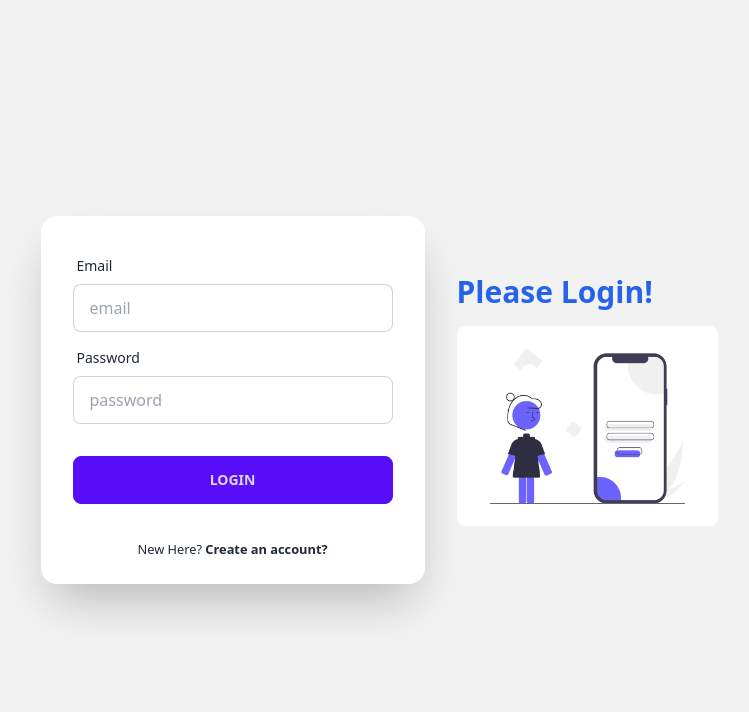
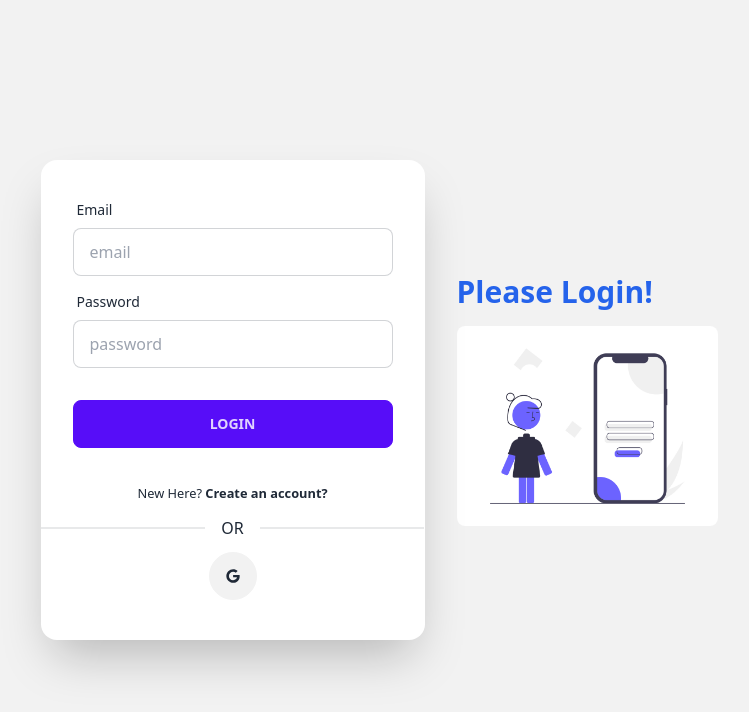
Before and after one commit to tuhin360/sutter-camp-client, a React (Vite) app: page /login in a window 1280 px wide. Shown: the top 712 px of the page, without its empty margins (269-1018 px from the left). Built offline with nearby package versions, Linux system fonts and the light colour scheme; no server answers.

Commit message:
social login added

```diff
--- a/src/pages/Home/PopularClass/PopularClass.jsx
+++ b/src/pages/Home/PopularClass/PopularClass.jsx
@@ -16,6 +16,11 @@ const PopularClass = () => {
         <h2 className="text-center font-bold text-4xl mt-20 mb-8 text-slate-600">
           Popular Class
         </h2>
+        <p className="text-center mb-8">
+
+          Explore the beauty of the night sky and cityscapes in this class
+          dedicated to night photography.
+        </p>
       </div>
       <div className="grid grid-cols-1 md:grid-cols-2 lg:grid-cols-3 gap-6">
         {popularClasses.map((popularClass) => (
--- a/src/pages/Home/PopularInstructor/PopularInstructor.jsx
+++ b/src/pages/Home/PopularInstructor/PopularInstructor.jsx
@@ -14,9 +14,10 @@ const PopularInstructor = () => {
   return (
     <div>
     <div>
-      <h2 className="text-center font-bold text-4xl mt-20 mb-8 text-slate-600">
+      <h2 className="text-center font-bold text-4xl mt-20 mb-8 text-slate-600 ">
         Our Popular Instructor
       </h2>
+      <p className="text-center mb-8">Discover how to capture authentic moments and tell stories of everyday life in urban environments. </p>
     </div>
     <div className="grid grid-cols-1 md:grid-cols-2 lg:grid-cols-3 gap-6">
       {popularInstructors.map((popularInstructor) => (
--- a/src/pages/Home/PopularInstructor/PopularInstructorCard.jsx
+++ b/src/pages/Home/PopularInstructor/PopularInstructorCard.jsx
@@ -2,15 +2,15 @@ const PopularInstructorCard = ({ popularInstructor }) => {
   const { image, instructorName, category } = popularInstructor;
   return (
     <div>
-      <div className="card card-compact w-96 bg-base-100 shadow-xl ">
+      <div className="card card-compact w-96 bg-base-100 shadow-xl" data-aos="fade-up">
         <figure>
-          <img className="" src={image} />
+          <img className=""  src={image} />
         </figure>
         <div className="card-body">
           <h2 className="card-title text-2xl font-bold"> </h2>
           <div className="card-actions flex justify-between ">
             <p className="text-justify ">
-              <h4 className="text-3xl font-bold text-center">
+              <h4 className="text-3xl font-bold text-center" data-aos="zoom-in-up">
                 {instructorName}
               </h4>
               <p className="text-center">{category}</p>
--- a/src/pages/Login/Login.jsx
+++ b/src/pages/Login/Login.jsx
@@ -4,6 +4,7 @@ import { Link, useLocation, useNavigate } from "react-router-dom";
 import { Helmet } from "react-helmet-async";
 import Swal from "sweetalert2";
 import loginImg from '../../../public/images/login.png';
+import SocialLogin from "../Shared/SocailLogin/SocialLogin";
 
 const Login = () => {
   const {signIn} = useContext(AuthContext);
@@ -98,6 +99,7 @@ const Login = () => {
                   Create an account?
                 </Link>
               </small>
+              <SocialLogin></SocialLogin>
             </p>
           </div>
         </div>
--- /dev/null
+++ b/src/pages/Shared/SocailLogin/SocialLogin.jsx
@@ -0,0 +1,32 @@
+import { useContext } from "react";
+import { FaGoogle } from "react-icons/fa";
+import { useLocation, useNavigate } from "react-router-dom";
+import { AuthContext } from "../../../providers/AuthProvider";
+
+const SocialLogin = () => {
+    const navigate = useNavigate();
+    const location = useLocation();
+    const from = location.state?.from?.pathname || "/";
+
+    const { googleSignIn } = useContext(AuthContext);
+
+    const handleGoogleSignIn = () => {
+      googleSignIn().then((result) => {
+        const loggedInUser = result.user;
+        console.log(loggedInUser);
+        navigate(from, { replace: true });
+      });
+    };
+  return (
+    <div>
+      <div className="divider">OR</div>
+      <div className="w-full text-center my-4">
+        <button onClick={handleGoogleSignIn} className="btn btn-circle">
+          <FaGoogle></FaGoogle>
+        </button>
+      </div>
+    </div>
+  );
+};
+
+export default SocialLogin;
--- a/src/providers/AuthProvider.jsx
+++ b/src/providers/AuthProvider.jsx
@@ -1,5 +1,5 @@
 import { createContext, useEffect, useState } from "react";
-import { createUserWithEmailAndPassword, getAuth, onAuthStateChanged, signInWithEmailAndPassword, signOut } from "firebase/auth";
+import { GoogleAuthProvider, createUserWithEmailAndPassword, getAuth, onAuthStateChanged, signInWithEmailAndPassword, signInWithPopup, signOut } from "firebase/auth";
 import { app } from "../firebase/firebase.config";
 
 export const AuthContext = createContext();
@@ -9,6 +9,8 @@ const auth = getAuth(app);
 const AuthProvider = ({ children }) => {
   const [user, setUser] = useState(null);
   const [loading, setLoading] = useState(true);
+
+  const googleProvider = new GoogleAuthProvider();
 
   // create user
   const createUser = (email, password) => {
@@ -20,7 +22,17 @@ const AuthProvider = ({ children }) => {
   const  signIn = (email, password) => {
     setLoading(true);
     return signInWithEmailAndPassword(auth, email, password);
-}
+};
+
+
+
+  // google signIn
+  const googleSignIn = () => {
+    setLoading(true);
+    return signInWithPopup(auth, googleProvider);
+  };
+
+
 
 useEffect( () => {
     const unsubscribe = onAuthStateChanged(auth, (currentUser) =>{
@@ -44,6 +56,7 @@ const logOut = () => {
     loading,
     createUser,
     signIn,
+    googleSignIn,
     logOut
   };
 
```
